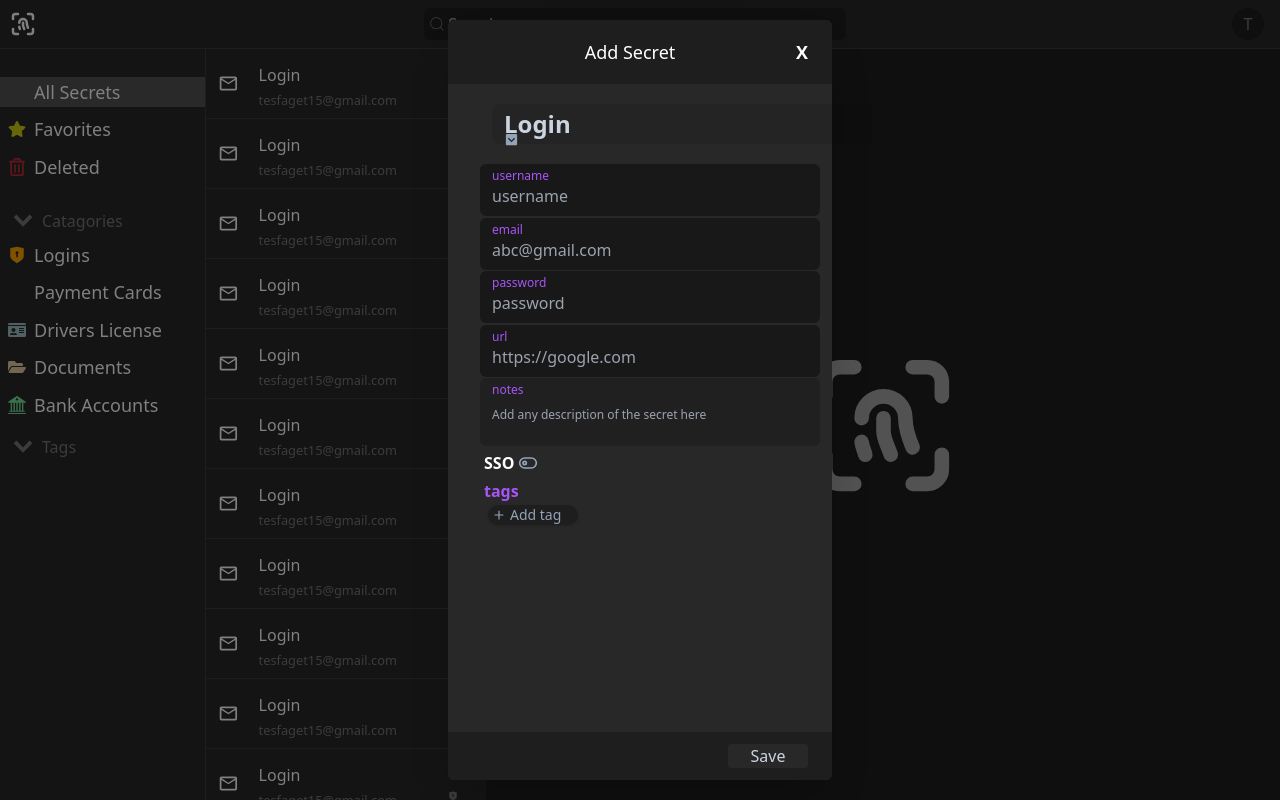
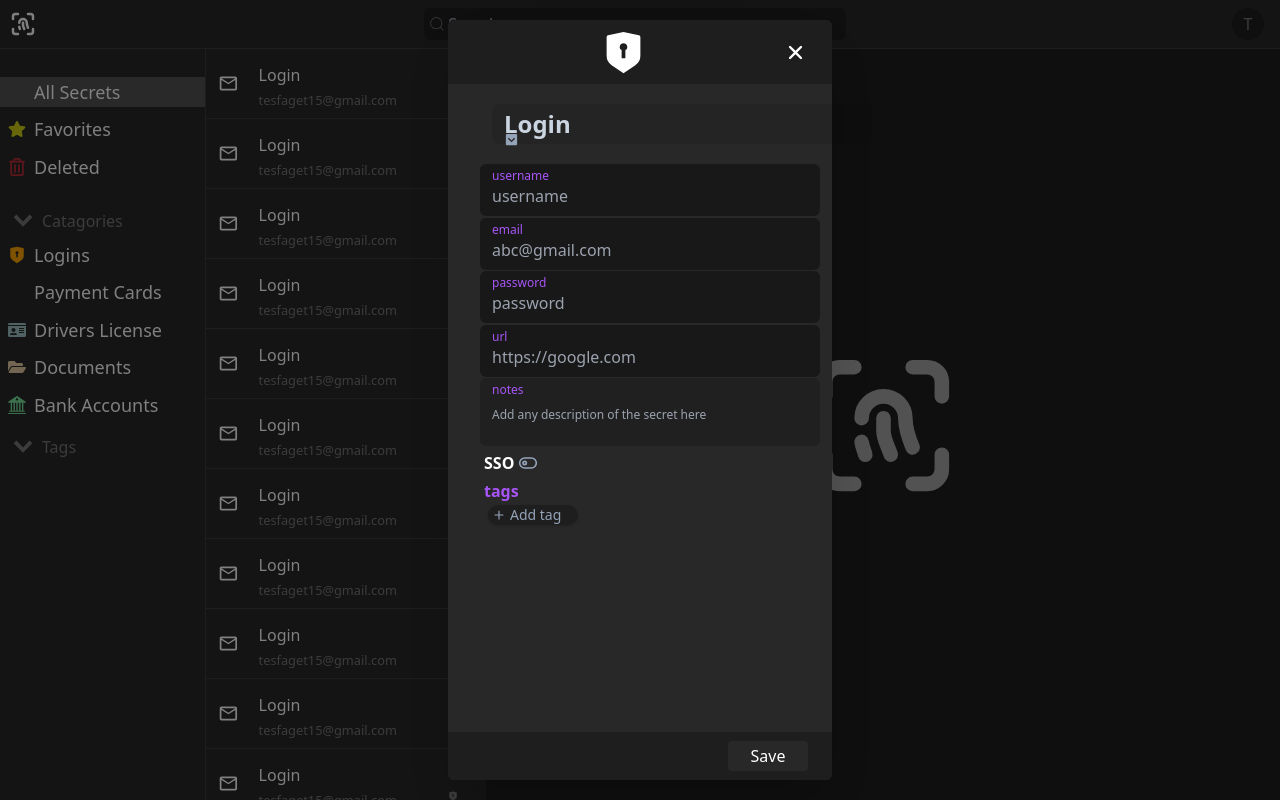
Before and after one commit to tesfatesfaye/FreePass, a React (Vite) app in the folder client/: page / in a window 1280 px wide. Built offline with nearby package versions, Linux system fonts and the light colour scheme; some icons are missing.

Commit message:
Modified the modal and using it as a test bed.

```diff
--- a/client/src/modals/Modal.tsx
+++ b/client/src/modals/Modal.tsx
@@ -1,6 +1,7 @@
 import { FC, ReactNode, useContext } from "react";
 import { DashboardContext } from "../context/DashboardContext";
 import ReactPortal from "./ReactPortal";
+import Icon from "../components/icons/IconComponent";
 interface ModalProps {
   children: ReactNode;
 }
@@ -12,23 +13,25 @@ const Modal: FC<ModalProps> = ({ children }) => {
       <div className="modal-container">
         <div
           className="flex flex-col relative
-        h-[95%]   bg-p-dark rounded-md shadow-2xl w-[30%]  "
+        h-[95%] bg-p-dark rounded-md shadow-2xl w-[30%] max-w-[700px] "
         >
-          <header className="flex items-center h-[4rem] justify-between px-4 rounded-t-md bg-s-dark ">
-            <h1 className="text-white text-lg  ml-auto mr-auto">Add Secret</h1>
-            <button
-              onClick={() => updateCurrentModal(null)}
-              className="text-white flex items-center text-lg font-bold mr-2"
-            >
-              X
+          <header className="flex items-center h-[4rem] justify-between px-4 rounded-t-md bg-s-dark">
+            <Icon type="Login" size={45}className="text-white text-lg  ml-auto mr-auto"/>
+            <button onClick={() => updateCurrentModal(null)}>
+              <Icon
+                className="text-white flex items-center text-lg font-bold mr-2"
+                type="Close"
+                size={25}
+              />
             </button>
           </header>
           {children}
-          <footer className="flex items-center h-[3rem] mt-auto justify-between px-4 rounded-b-md bg-s-dark">
+          <footer className="flex items-center h-[3rem] mt-auto justify-between px-4
+          rounded-b-md bg-s-dark">
             <button
-              className="text-slate-300
-               flex w-[5rem] items-center justify-center h-[2rem
-            ] bg-p-dark ml-auto mr-2 rounded"
+              className="text-white
+               flex w-[5rem] items-center justify-center h-[30px]
+             bg-p-dark ml-auto mr-2 rounded"
             >
               Save
             </button>
```
